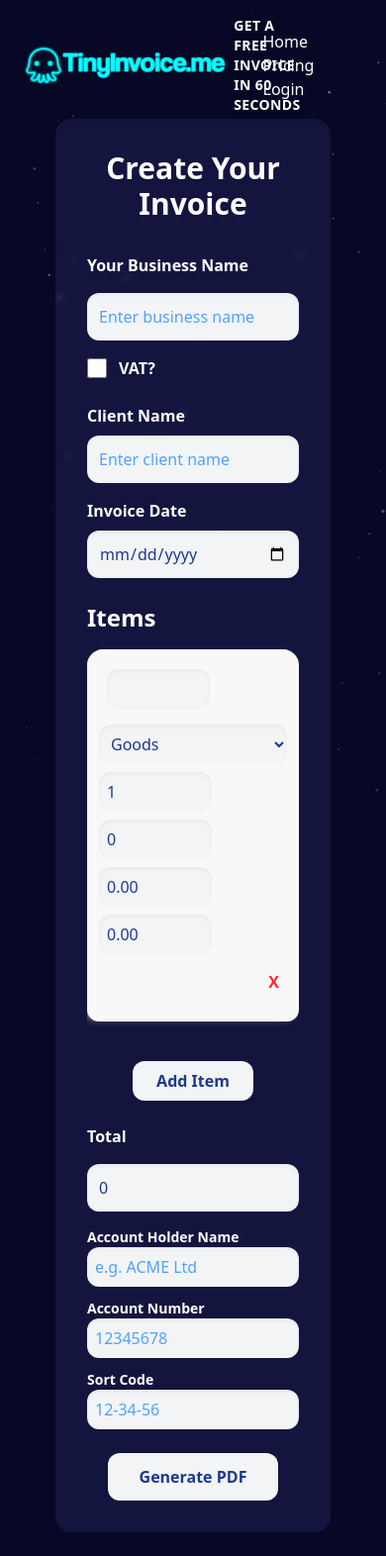
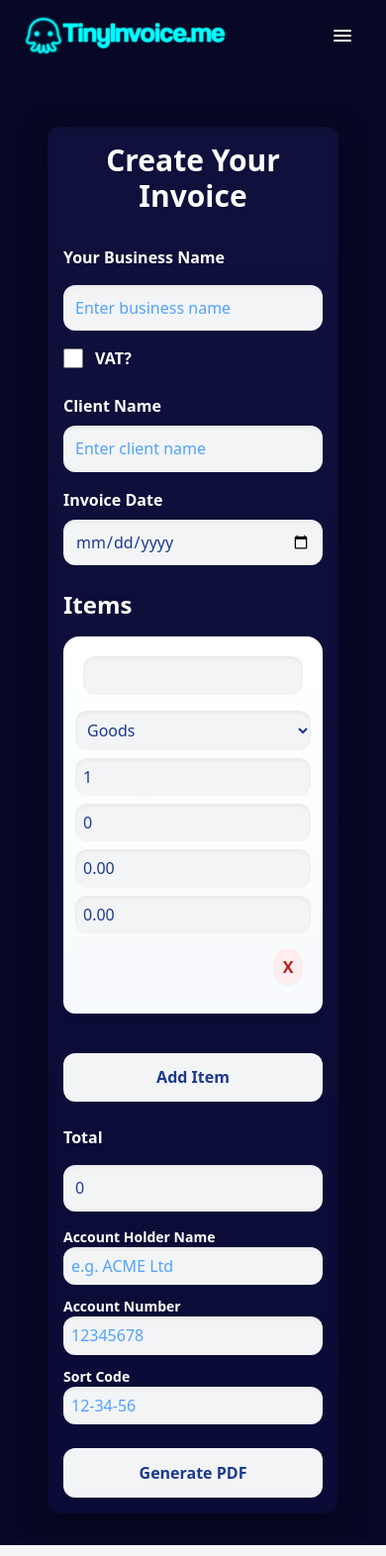
Before and after one commit to funktotheface/tinyinvoice, a Flask app: page / in a window 390 px wide. Shown: the whole page at 99% size. Run offline with Flask 3, Linux system fonts and the light colour scheme; style sheets or scripts are compiled from the project's sources; parts of the project's set-up code (start-up, migrations or seed data) failed here and were passed over.

Commit message:
Enhance mobile responsiveness: add mobile menu toggle, improve mobile layout, and adjust styles for better usability

```diff
--- a/static/css/output.css
+++ b/static/css/output.css
@@ -18,8 +18,6 @@
     --color-gray-300: oklch(87.2% 0.01 258.338);
     --color-white: #fff;
     --spacing: 0.25rem;
-    --container-4xl: 56rem;
-    --container-6xl: 72rem;
     --container-7xl: 80rem;
     --text-sm: 0.875rem;
     --text-sm--line-height: calc(1.25 / 0.875);
@@ -35,6 +33,7 @@
     --font-weight-semibold: 600;
     --font-weight-bold: 700;
     --tracking-wide: 0.025em;
+    --radius-md: 0.375rem;
     --radius-xl: 0.75rem;
     --radius-2xl: 1rem;
     --drop-shadow-lg: 0 4px 4px rgb(0 0 0 / 0.15);
@@ -342,12 +368,19 @@
   .rounded-2xl {
     border-radius: var(--radius-2xl);
   }
+  .rounded-md {
+    border-radius: var(--radius-md);
+  }
   .rounded-xl {
     border-radius: var(--radius-xl);
   }
   .rounded-t-xl {
     border-top-left-radius: var(--radius-xl);
     border-top-right-radius: var(--radius-xl);
+  }
+  .rounded-b-md {
+    border-bottom-right-radius: var(--radius-md);
+    border-bottom-left-radius: var(--radius-md);
   }
   .border {
     border-style: var(--tw-border-style);
@@ -378,11 +417,17 @@
   .p-3 {
     padding: calc(var(--spacing) * 3);
   }
+  .p-4 {
+    padding: calc(var(--spacing) * 4);
+  }
   .p-6 {
     padding: calc(var(--spacing) * 6);
   }
   .p-8 {
     padding: calc(var(--spacing) * 8);
+  }
+  .px-4 {
+    padding-inline: calc(var(--spacing) * 4);
   }
   .px-6 {
     padding-inline: calc(var(--spacing) * 6);
@@ -464,9 +512,16 @@
     --tw-shadow: inset 0 2px 4px 0 var(--tw-shadow-color, rgb(0 0 0 / 0.05));
     box-shadow: var(--tw-inset-shadow), var(--tw-inset-ring-shadow), var(--tw-ring-offset-shadow), var(--tw-ring-shadow), var(--tw-shadow);
   }
+  .outline {
+    outline-style: var(--tw-outline-style);
+    outline-width: 1px;
+  }
   .drop-shadow-lg {
     --tw-drop-shadow-size: drop-shadow(0 4px 4px var(--tw-drop-shadow-color, rgb(0 0 0 / 0.15)));
     --tw-drop-shadow: drop-shadow(var(--drop-shadow-lg));
+    filter: var(--tw-blur,) var(--tw-brightness,) var(--tw-contrast,) var(--tw-grayscale,) var(--tw-hue-rotate,) var(--tw-invert,) var(--tw-saturate,) var(--tw-sepia,) var(--tw-drop-shadow,);
+  }
+  .filter {
     filter: var(--tw-blur,) var(--tw-brightness,) var(--tw-contrast,) var(--tw-grayscale,) var(--tw-hue-rotate,) var(--tw-invert,) var(--tw-saturate,) var(--tw-sepia,) var(--tw-drop-shadow,);
   }
   .backdrop-blur-\[3px\] {
@@ -476,6 +531,10 @@
   }
   .backdrop-saturate-150 {
     --tw-backdrop-saturate: saturate(150%);
+    -webkit-backdrop-filter: var(--tw-backdrop-blur,) var(--tw-backdrop-brightness,) var(--tw-backdrop-contrast,) var(--tw-backdrop-grayscale,) var(--tw-backdrop-hue-rotate,) var(--tw-backdrop-invert,) var(--tw-backdrop-opacity,) var(--tw-backdrop-saturate,) var(--tw-backdrop-sepia,);
+    backdrop-filter: var(--tw-backdrop-blur,) var(--tw-backdrop-brightness,) var(--tw-backdrop-contrast,) var(--tw-backdrop-grayscale,) var(--tw-backdrop-hue-rotate,) var(--tw-backdrop-invert,) var(--tw-backdrop-opacity,) var(--tw-backdrop-saturate,) var(--tw-backdrop-sepia,);
+  }
+  .backdrop-filter {
     -webkit-backdrop-filter: var(--tw-backdrop-blur,) var(--tw-backdrop-brightness,) var(--tw-backdrop-contrast,) var(--tw-backdrop-grayscale,) var(--tw-backdrop-hue-rotate,) var(--tw-backdrop-invert,) var(--tw-backdrop-opacity,) var(--tw-backdrop-saturate,) var(--tw-backdrop-sepia,);
     backdrop-filter: var(--tw-backdrop-blur,) var(--tw-backdrop-brightness,) var(--tw-backdrop-contrast,) var(--tw-backdrop-grayscale,) var(--tw-backdrop-hue-rotate,) var(--tw-backdrop-invert,) var(--tw-backdrop-opacity,) var(--tw-backdrop-saturate,) var(--tw-backdrop-sepia,);
   }
@@ -574,6 +638,11 @@
         margin-inline-start: calc(calc(var(--spacing) * 4) * var(--tw-space-x-reverse));
         margin-inline-end: calc(calc(var(--spacing) * 4) * calc(1 - var(--tw-space-x-reverse)));
       }
+    }
+  }
+  .sm\:px-8 {
+    @media (width >= 40rem) {
+      padding-inline: calc(var(--spacing) * 8);
     }
   }
   .sm\:text-left {
@@ -600,6 +669,16 @@
   .lg\:row-start-2 {
     @media (width >= 64rem) {
       grid-row-start: 2;
+    }
+  }
+  .lg\:flex {
+    @media (width >= 64rem) {
+      display: flex;
+    }
+  }
+  .lg\:hidden {
+    @media (width >= 64rem) {
+      display: none;
     }
   }
   .lg\:grid-cols-3 {
@@ -705,6 +784,11 @@
   syntax: "*";
   inherits: false;
   initial-value: 0 0 #0000;
+}
+@property --tw-outline-style {
+  syntax: "*";
+  inherits: false;
+  initial-value: solid;
 }
 @property --tw-blur {
   syntax: "*";
@@ -825,6 +909,7 @@
       --tw-ring-offset-width: 0px;
       --tw-ring-offset-color: #fff;
       --tw-ring-offset-shadow: 0 0 #0000;
+      --tw-outline-style: solid;
       --tw-blur: initial;
       --tw-brightness: initial;
       --tw-contrast: initial;
--- a/static/css/style.css
+++ b/static/css/style.css
@@ -66,3 +66,83 @@ canvas {
           justify-content: flex-end;
         }
       }
+
+
+/* Mobile-first improvements */
+@media (max-width: 640px) {
+  /* Hide heavy particle background for performance */
+  #particles-js { display: none; }
+
+  /* Tighter container on mobile */
+  .myContent {
+    margin: 0.5rem;
+    padding: 1rem;
+    border-radius: 0.75rem;
+    box-shadow: 0 8px 30px rgba(2,6,23,0.6);
+    background: linear-gradient(180deg, rgba(255,255,255,0.04), rgba(255,255,255,0.02));
+  }
+
+  /* Improve inputs and touch targets */
+  input[type="text"], input[type="number"], input[type="date"], select, button {
+    font-size: 16px;
+    line-height: 1.4;
+  }
+
+  /* Make action buttons full width and prominent on mobile */
+  #add-item, form button[type="submit"] {
+    width: 100%;
+    padding: 0.85rem 1rem;
+    font-size: 1rem;
+    border-radius: 0.75rem;
+  }
+
+  /* Make table rows feel like cards */
+  tbody tr {
+    background: #ffffff;
+    background: linear-gradient(180deg, #ffffff 0%, #f7fafc 100%);
+    box-shadow: 0 4px 18px rgba(2,6,23,0.08);
+    border-radius: 12px;
+    padding: 0.75rem;
+  }
+
+  td input { width: 100%; }
+
+  /* Larger remove button hit area */
+  .remove-item {
+    background: rgba(255,235,238,0.9);
+    color: #b91c1c;
+    padding: 0.45rem 0.6rem;
+    border-radius: 9999px;
+    font-weight: 700;
+  }
+}
+
+/* Desktop tweaks for bank column width */
+@media (min-width: 1024px) {
+  .bank-column { width: 100%; }
+  .bank-column input {
+    width: 220px; /* keep bank inputs narrow in right column */
+  }
+
+  /* Make header nav compact on mobile but visible on desktop */
+  header#main-header nav { display: block; }
+}
+
+/* Hide nav on small screens to reduce clutter (optionally add mobile menu later) */
+@media (max-width: 640px) {
+  header#main-header nav { display: none; }
+}
+
+/* Mobile nav styling */
+#mobile-nav {
+  position: relative;
+}
+#mobile-nav > div {
+  border-radius: 0 0 12px 12px;
+  box-shadow: 0 10px 30px rgba(2,6,23,0.6);
+}
+#mobile-nav a {
+  display: block;
+  padding: 0.5rem 0.75rem;
+  border-radius: 6px;
+}
--- a/static/js/script.js
+++ b/static/js/script.js
@@ -212,3 +212,24 @@ particlesJS("particles-js", {
   },
   "retina_detect": true
 });
+
+// Mobile menu toggle
+const mobileMenuButton = document.getElementById('mobile-menu-button');
+const mobileNav = document.getElementById('mobile-nav');
+if (mobileMenuButton && mobileNav) {
+  mobileMenuButton.addEventListener('click', () => {
+    const expanded = mobileMenuButton.getAttribute('aria-expanded') === 'true';
+    mobileMenuButton.setAttribute('aria-expanded', String(!expanded));
+    mobileNav.classList.toggle('hidden');
+  });
+  // Close mobile menu when clicking outside
+  document.addEventListener('click', (e) => {
+    if (!mobileNav.classList.contains('hidden')) {
+      const target = e.target;
+      if (!mobileNav.contains(target) && !mobileMenuButton.contains(target)) {
+        mobileNav.classList.add('hidden');
+        mobileMenuButton.setAttribute('aria-expanded', 'false');
+      }
+    }
+  });
+}
--- a/templates/base.html
+++ b/templates/base.html
@@ -9,7 +9,7 @@
     <link rel="stylesheet" href="{{ url_for('static', filename='css/style.css') }}">
 </head>
 
-<body class=" pt-24 px-8">
+<body class="pt-24 px-4 sm:px-8">
 
     {% include 'partials/header.html' %}
 
--- a/templates/index.html
+++ b/templates/index.html
@@ -81,7 +81,7 @@
           </div>
 
           <div class="col-start-1 lg:col-start-3 row-start-2 lg:row-start-2 lg:justify-self-end">
-            <div class="space-y-3 w-full">
+            <div class="space-y-3 w-full bank-column">
               <div>
                 <label class="block font-semibold text-sm">Account Holder Name</label>
                 <input type="text" name="bank_account_holder" class="w-full p-2 rounded-xl bg-gray-100 text-blue-900 shadow-inner placeholder-blue-400 focus:outline-none focus:ring-2 focus:ring-blue-300" placeholder="e.g. ACME Ltd">
--- a/templates/partials/header.html
+++ b/templates/partials/header.html
@@ -7,14 +7,35 @@
             <img src="{{ url_for('static', filename='media/img/logoWithTextNoBg_Glow.png') }}"
                  alt="TinyInvoice Logo"
                  class="h-10 w-auto">
-                 <span class="text-white text-sm sm:text-base font-semibold tracking-wide uppercase drop-shadow-lg">Get a Free Invoice in 60 Seconds</span>
+                 <span class="hidden sm:inline-block text-white text-sm sm:text-base font-semibold tracking-wide uppercase drop-shadow-lg">Get a Free Invoice in 60 Seconds</span>
         </div>
 
-        <!-- Nav -->
-        <nav class="space-x-6 text-white font-medium">
+        <!-- Mobile menu button -->
+        <div class="lg:hidden">
+            <button id="mobile-menu-button" aria-controls="mobile-nav" aria-expanded="false" class="p-2 rounded-md text-white">
+                <!-- simple hamburger icon -->
+                <svg width="24" height="24" viewBox="0 0 24 24" fill="none" xmlns="http://www.w3.org/2000/svg" aria-hidden="true">
+                    <path d="M4 7H20" stroke="currentColor" stroke-width="2" stroke-linecap="round" stroke-linejoin="round"/>
+                    <path d="M4 12H20" stroke="currentColor" stroke-width="2" stroke-linecap="round" stroke-linejoin="round"/>
+                    <path d="M4 17H20" stroke="currentColor" stroke-width="2" stroke-linecap="round" stroke-linejoin="round"/>
+                </svg>
+            </button>
+        </div>
+
+        <!-- Nav (desktop) -->
+        <nav class="hidden lg:flex space-x-6 text-white font-medium">
             <a href="#" class="hover:text-gray-300">Home</a>
             <a href="#" class="hover:text-gray-300">Pricing</a>
             <a href="#" class="hover:text-gray-300">Login</a>
         </nav>
     </div>
+
+    <!-- Mobile nav (toggled) -->
+    <div id="mobile-nav" class="hidden lg:hidden max-w-7xl mx-auto px-6">
+        <div class="bg-[rgba(7,8,37,0.95)] p-4 rounded-b-md mt-2">
+            <a href="#" class="block text-white py-2">Home</a>
+            <a href="#" class="block text-white py-2">Pricing</a>
+            <a href="#" class="block text-white py-2">Login</a>
+        </div>
+    </div>
 </header>
```
Also changed, not shown: other parts of static/css/output.css (+41 -0 lines).
